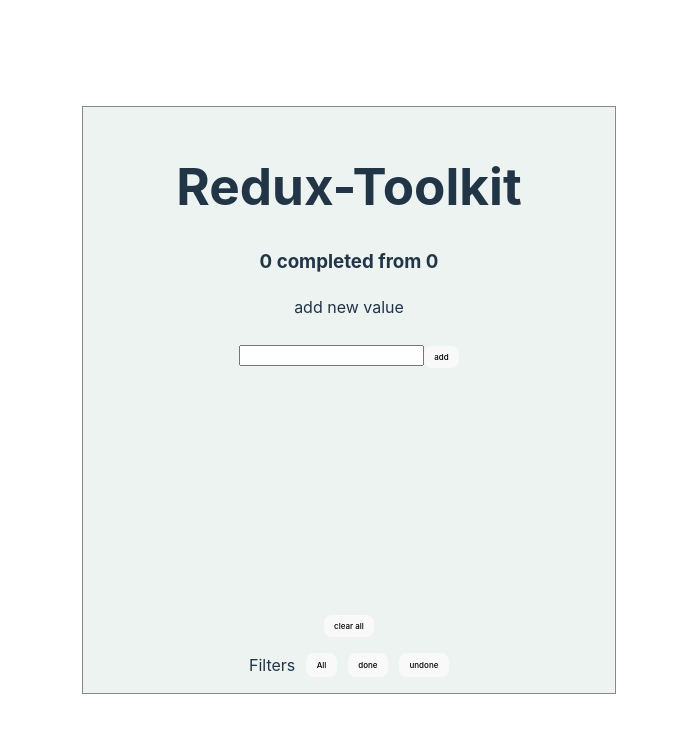
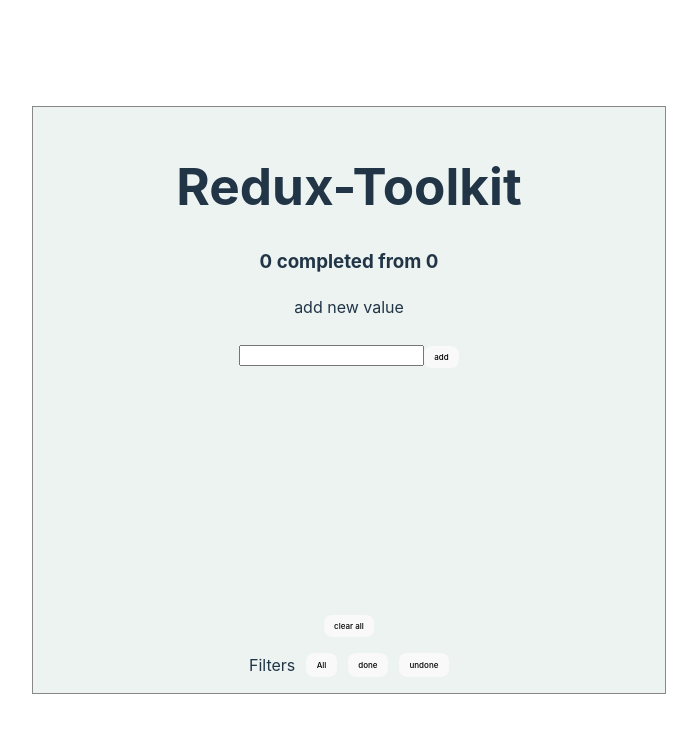
Before and after one commit to danielu96/Redux-Toolkit, a React (Vite) app: page / in a window 1280 px wide. Shown: the top 732 px of the page, without its empty margins (291-988 px from the left). Built offline with nearby package versions, Linux system fonts and the light colour scheme.

Commit message:
change width

```diff
--- a/src/App.css
+++ b/src/App.css
@@ -5,7 +5,7 @@
   text-align: center;
 }
 .App{
-  width: 500px;
+  width: 600px;
   background-color: rgb(236, 243, 241);
   padding: 1rem;
   border:solid 1px #888;
@@ -125,7 +125,7 @@
   font-weight: bold;
 }
 .singleItem{
-  width:480px;
+  width:580px;
   display:flex;
   justify-content: space-between;
   background:lightGray;
```
